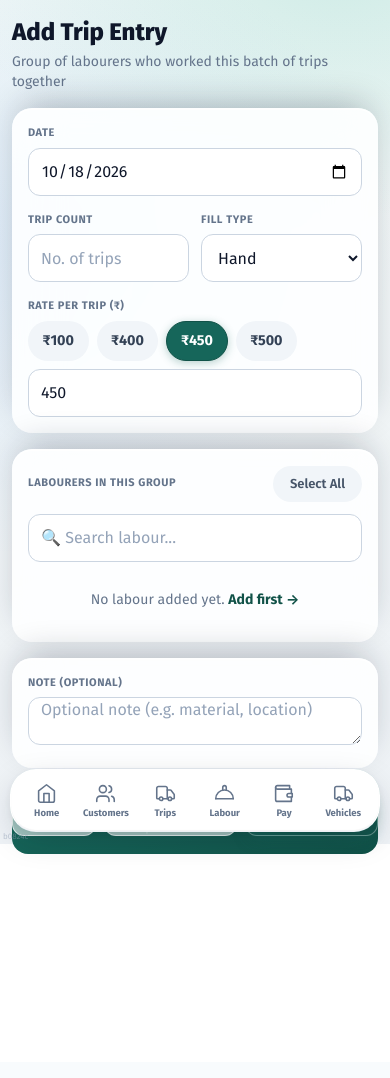
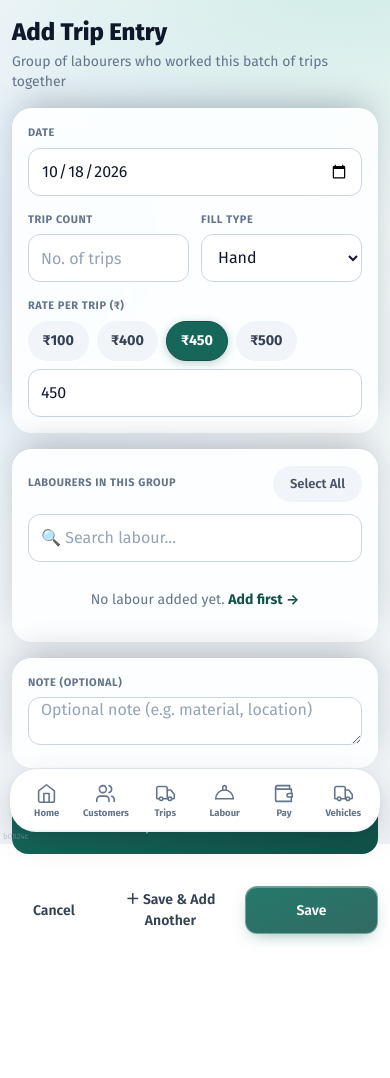
Before and after one commit to sahil4403/business-insights, a Django app: page /labour/trips/add/ in a window 390 px wide. Before the commit the page ends 854 px from the top, so only its background shows below. Run offline with Django 5.2, Linux system fonts and the light colour scheme; the visitor is signed in with stand-in values (Sample User, id 1); data that the repository does not hold is empty.

Commit message:
fix(labour): save & add another stays on trip page on mobile

```diff
--- a/labour/templates/labour/hyva_trip_edit.html
+++ b/labour/templates/labour/hyva_trip_edit.html
@@ -138,7 +138,7 @@
             <div class="val num">₹<span id="total-val">0</span></div>
         </div>
 
-        <div class="flex gap-2 sticky bottom-2">
+        <div class="flex gap-2 pt-4 pb-24">
             <a href="{% url 'labour:list' %}" class="btn btn-ghost">Cancel</a>
             <button type="submit" class="btn btn-primary flex-1">💾 Save Changes</button>
         </div>
--- a/labour/templates/labour/hyva_trip_form.html
+++ b/labour/templates/labour/hyva_trip_form.html
@@ -128,7 +128,7 @@
             <div class="val num">₹<span id="total-val">0</span></div>
         </div>
 
-        <div class="flex gap-2 sticky bottom-2">
+        <div class="flex gap-2 pt-4 pb-24">
             <a href="{% url 'labour:list' %}" class="btn btn-ghost">Cancel</a>
             <button type="submit" class="btn btn-primary flex-1">💾 Save Hyva Trip</button>
         </div>
--- a/labour/templates/labour/settlement_form.html
+++ b/labour/templates/labour/settlement_form.html
@@ -133,7 +133,7 @@
             <div class="text-[11px] mt-1" id="final-explain">—</div>
         </div>
 
-        <div class="flex gap-2 sticky bottom-2">
+        <div class="flex gap-2 pt-4 pb-24">
             <a href="{% url 'labour:detail' labour.id %}" class="btn btn-ghost">Cancel</a>
             <button type="submit" class="btn btn-primary flex-1">{% if editing %}Save Changes{% else %}Confirm Settlement{% endif %}</button>
         </div>
--- a/labour/templates/labour/trip_group_form.html
+++ b/labour/templates/labour/trip_group_form.html
@@ -124,7 +124,7 @@
             <div class="val num">₹<span id="total-val">0</span></div>
         </div>
 
-        <div class="flex gap-2 sticky bottom-2">
+        <div class="flex gap-2 pt-4 pb-24">
             {% if editing_group %}
                 <form method="post" action="{% url 'labour:trip_delete' editing_group.id %}"
                       onsubmit="return confirm('Delete this trip entry? Sab labour ke hisse se ye entry ab hat jayegi.');" class="shrink-0">
--- a/labour/urls.py
+++ b/labour/urls.py
@@ -33,7 +33,7 @@ urlpatterns = [
     path('advances/edit/<int:advance_id>/', views.advance_edit, name='advance_edit'),
     path('holidays/add/<int:labour_id>/', views.holiday_create, name='holiday_add_for'),
     path('holidays/delete/<int:holiday_id>/', views.holiday_delete, name='holiday_delete'),
-    path('rozi/add/', views.rozi_create, name='rozi_add'),
+    path('rozi/add/', views.rozi_create, name='rozi_create'),
     path('rozi/add/<int:labour_id>/', views.rozi_create, name='rozi_add_for'),
     path('rozi/delete/<int:rozi_id>/', views.rozi_delete, name='rozi_delete'),
     path('rozi/edit/<int:rozi_id>/', views.rozi_edit, name='rozi_edit'),
```
